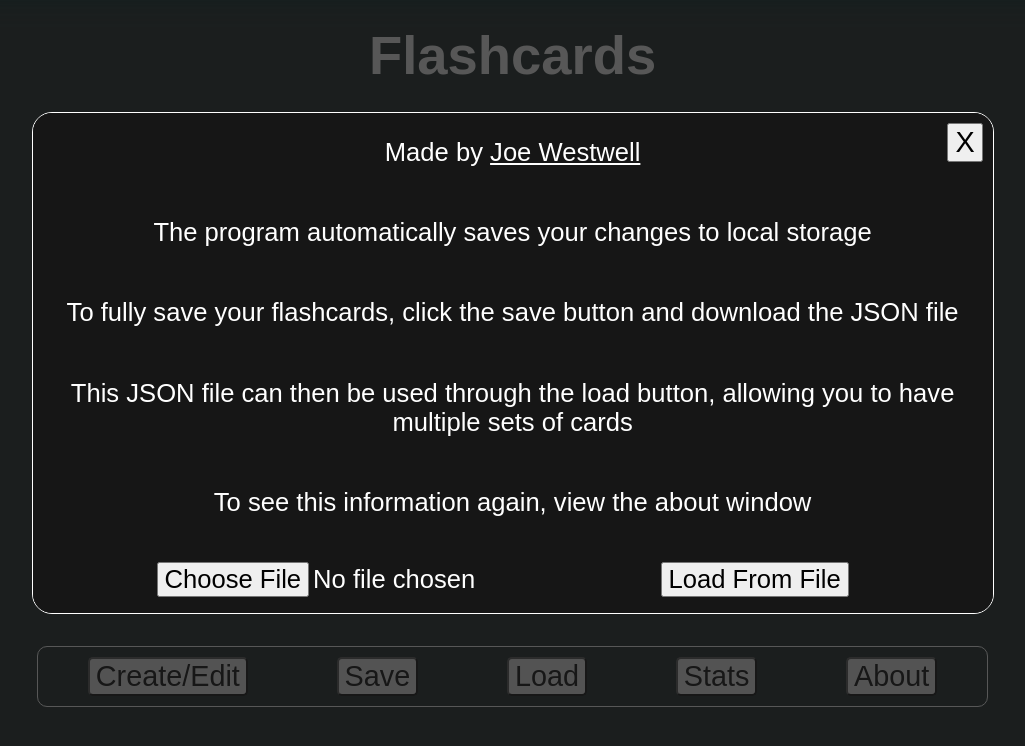
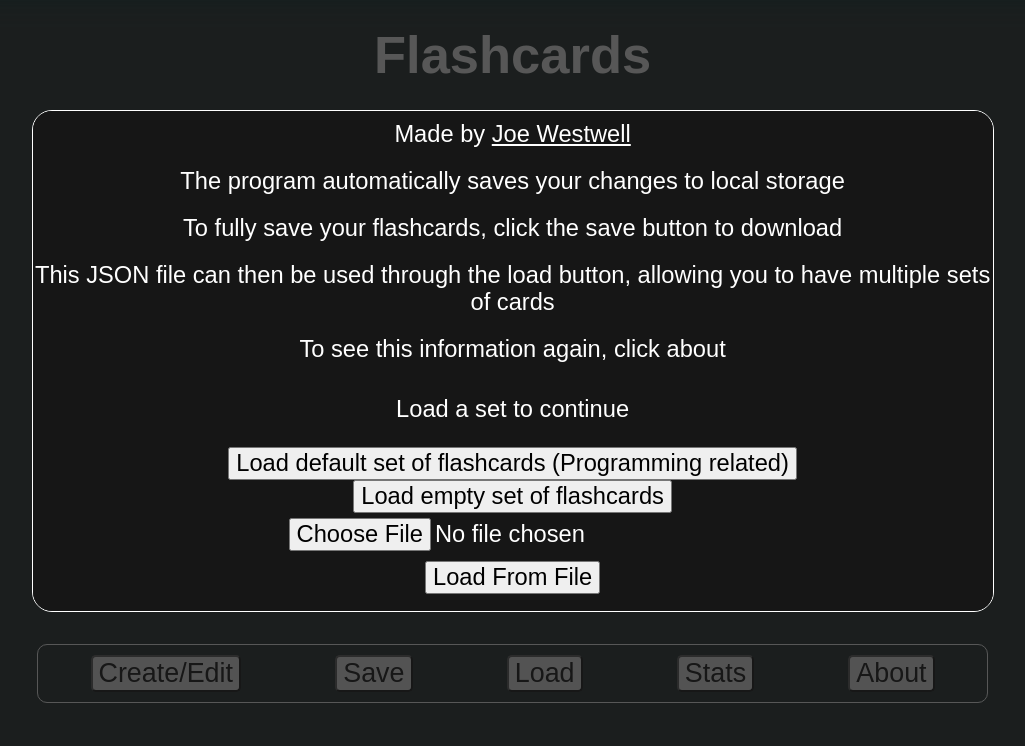
Before and after one commit to J-Wll/flashcards, a React (Vite) app: page / in a window 1280 px wide. Shown: the top 746 px of the page, without its empty margins (121-1146 px from the left). Built offline with nearby package versions, Linux system fonts and the light colour scheme.

Commit message:
Tweaked display of splash screen

```diff
--- a/src/FlashcardHandler.jsx
+++ b/src/FlashcardHandler.jsx
@@ -206,13 +206,13 @@ export default function FlashcardHandler() {
         }
     };
 
+    // controls for the loading file windows
     function loadFileControls() {
-
         return (
             <>
-                <form name="load_file_form" onSubmit={loadFromFile}>
-                    <input className="ft-2 text-white" id="fileInput" name="fileInput" type="file" accept=".json"></input>
-                    <button className="ft-2 overlay-load-button" type="submit">Load From File</button>
+                <form name="load-file-form" className="load-file-form" onSubmit={loadFromFile}>
+                    <input className="ft-2 text-white load-file-form-element" id="fileInput" name="fileInput" type="file" accept=".json"></input>
+                    <button className="ft-2 overlay-load-button load-file-form-element" type="submit">Load From File</button>
                 </form>
                 <p className="ft-2" ref={errorMsgRef}></p>
             </>)
--- a/src/OverlayWindow.jsx
+++ b/src/OverlayWindow.jsx
@@ -12,17 +12,19 @@ export default function OverlayWindow(props) {
 
         return (
             <>
-                <p className="text-white ft-2">Made by <a className="text-white" href="https://github.com/J-Wll">Joe Westwell</a></p>
-                <p className="text-white ft-2">The program automatically saves your changes to local storage</p>
-                <p className="text-white ft-2">To fully save your flashcards, click the save button and download the JSON file</p>
-                <p className="text-white ft-2">This JSON file can then be used through the load button, allowing you to have multiple sets of cards</p>
-                <p className="text-white ft-2">To see this information again, view the about window</p>
+                <p className="text-white ft-2 my-1">Made by <a className="text-white" href="https://github.com/J-Wll">Joe Westwell</a></p>
+                <p className="text-white ft-2 my-1">The program automatically saves your changes to local storage</p>
+                <p className="text-white ft-2 my-1">To fully save your flashcards, click the save button to download</p>
+                <p className="text-white ft-2 my-1">This JSON file can then be used through the load button, allowing you to have multiple sets of cards</p>
+                <p className="text-white ft-2 my-1">To see this information again, click about</p>
 
-                {props.loadFileControls()}
 
                 <p className="text-white ft-2">Load a set to continue</p>
                 <button className="ft-2" onClick={() => { props.defaultCards(); props.resetOverlay() }}>Load default set of flashcards (Programming related)</button>
                 <button className="ft-2" onClick={() => { props.emptyCards(); props.resetOverlay() }}>Load empty set of flashcards</button>
+
+                {props.loadFileControls()}
+
             </>
         )
     }
@@ -215,6 +217,15 @@ export default function OverlayWindow(props) {
         )
     }
 
+    // No close button during splash screen, a set has to be loaded to close it
+    function displayCloseButton(){
+        if (props.overlayMode !=  "splash"){
+            return (
+                <button className="overlay-close ft-3" onClick={props.resetOverlay}>X</button>
+            )
+        }
+    }
+
     function setOverlayContent() {
         switch (props.overlayMode) {
             case "splash":
@@ -237,7 +248,8 @@ export default function OverlayWindow(props) {
             <div className="background-blur" />
 
             <div className="overlay-window responsive-width">
-                <button className="overlay-close ft-3" onClick={props.resetOverlay}>X</button>
+
+                {displayCloseButton()}
                 {setOverlayContent()}
             </div>
         </>
--- a/src/css/FlashcardHandler.css
+++ b/src/css/FlashcardHandler.css
@@ -36,3 +36,23 @@
     min-width: fit-content;
     margin: 5px;
 }
+
+.load-file-form{
+    flex-direction: column;
+    display: flex;
+    align-items: center;
+    justify-items: center;
+    justify-content: center;
+}
+
+.load-file-form button{
+    display: block;
+    align-self: center;
+    margin: 5px;
+}
+
+.load-file-form-element{
+    display: block;
+    align-self: center;
+    margin: 5px;
+}
--- a/src/css/Utility.css
+++ b/src/css/Utility.css
@@ -25,24 +25,24 @@
 /* font sizes */
 .ft-5{
     text-align: center;
-    font-size: calc(3rem + 0.5dvw);
+    font-size: calc(3rem + 0.35dvw);
     margin-top: 10px;
     margin-bottom: 10px;
 }
 
 .ft-3{
     text-align: center;
-    font-size: calc(1.4rem + 0.5dvw);
+    font-size: calc(1.4rem + 0.35dvw);
 }
 
 .ft-2{
     text-align: center;
-    font-size: calc(1.2rem + 0.5dvw);
+    font-size: calc(1.2rem + 0.35dvw);
 }
 
 .ft-1{
     text-align: center;
-    font-size: calc(1rem + 0.5dvw);
+    font-size: calc(1rem + 0.35dvw);
 }
 
 @media only screen and (max-width: 1000px){
@@ -71,8 +71,8 @@
 
 /* width and height with the same scaling as the font */
 .wh-1{
-    width: calc(1rem + 0.5dvw);
-    height: calc(1rem + 0.5dvw);
+    width: calc(1rem + 0.35dvw);
+    height: calc(1rem + 0.35dvw);
 }
 
 .horizontal-container{
```
